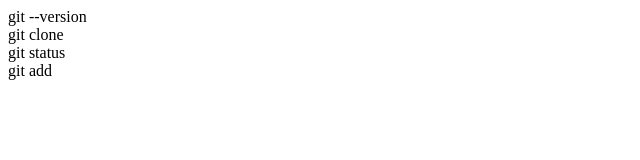
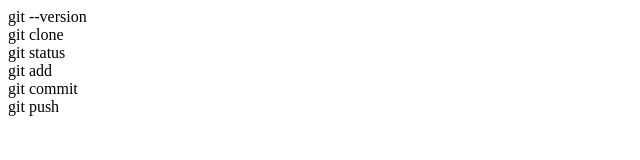
Before and after one commit to Immanx12/demo-repo, a plain HTML site: page index.html in a window 1280 px wide. Shown: the whole page, without its empty margins (0-640 px from the left). Drawn offline with Linux system fonts and the light colour scheme.

Commit message:
changes 3

```diff
--- a/index.html
+++ b/index.html
@@ -2,3 +2,5 @@
 <div>git clone</div>
 <div>git status</div>
 <div>git add</div>
+<div>git commit</div>
+<div>git push</div>
```
Also changed, not shown: 1 other file.
